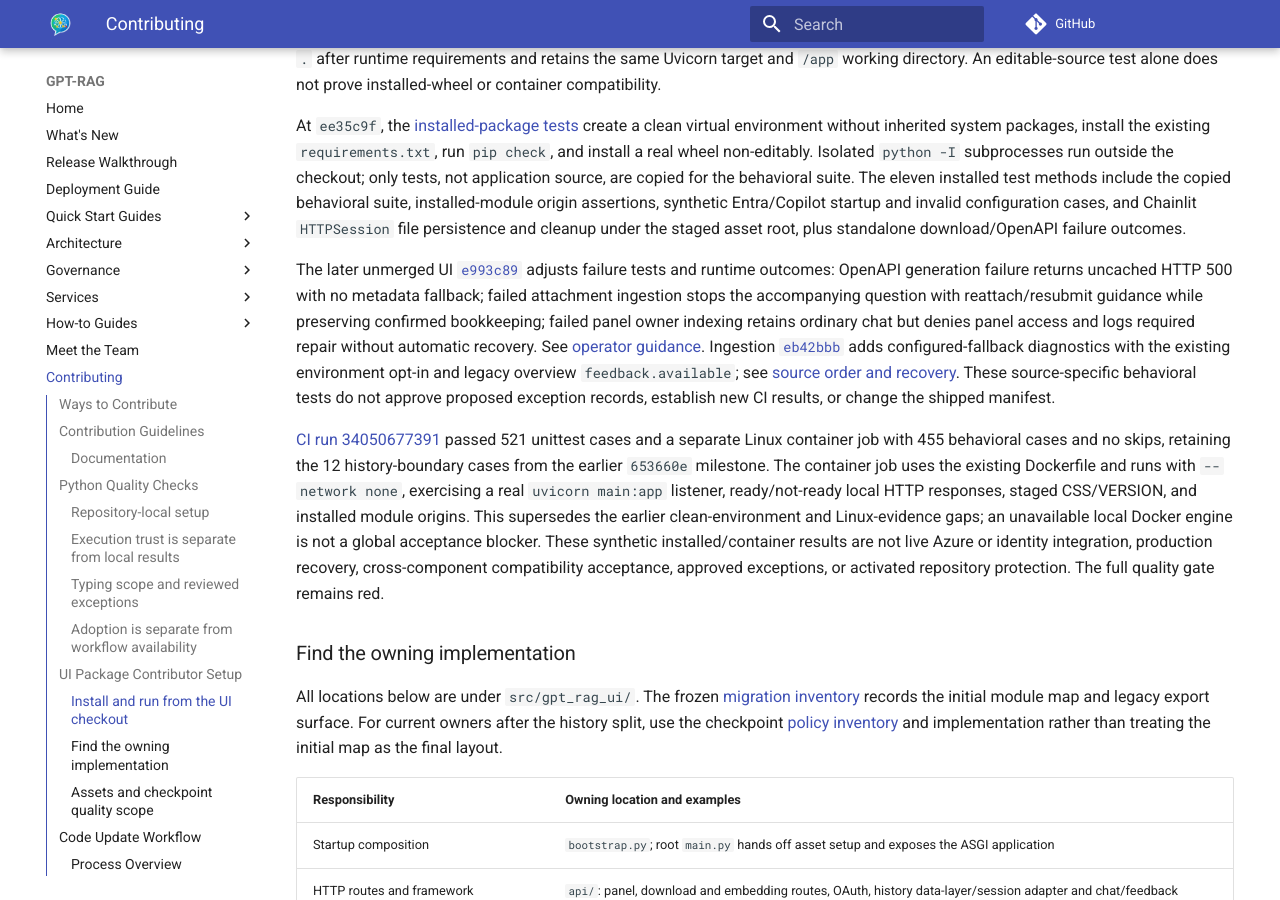
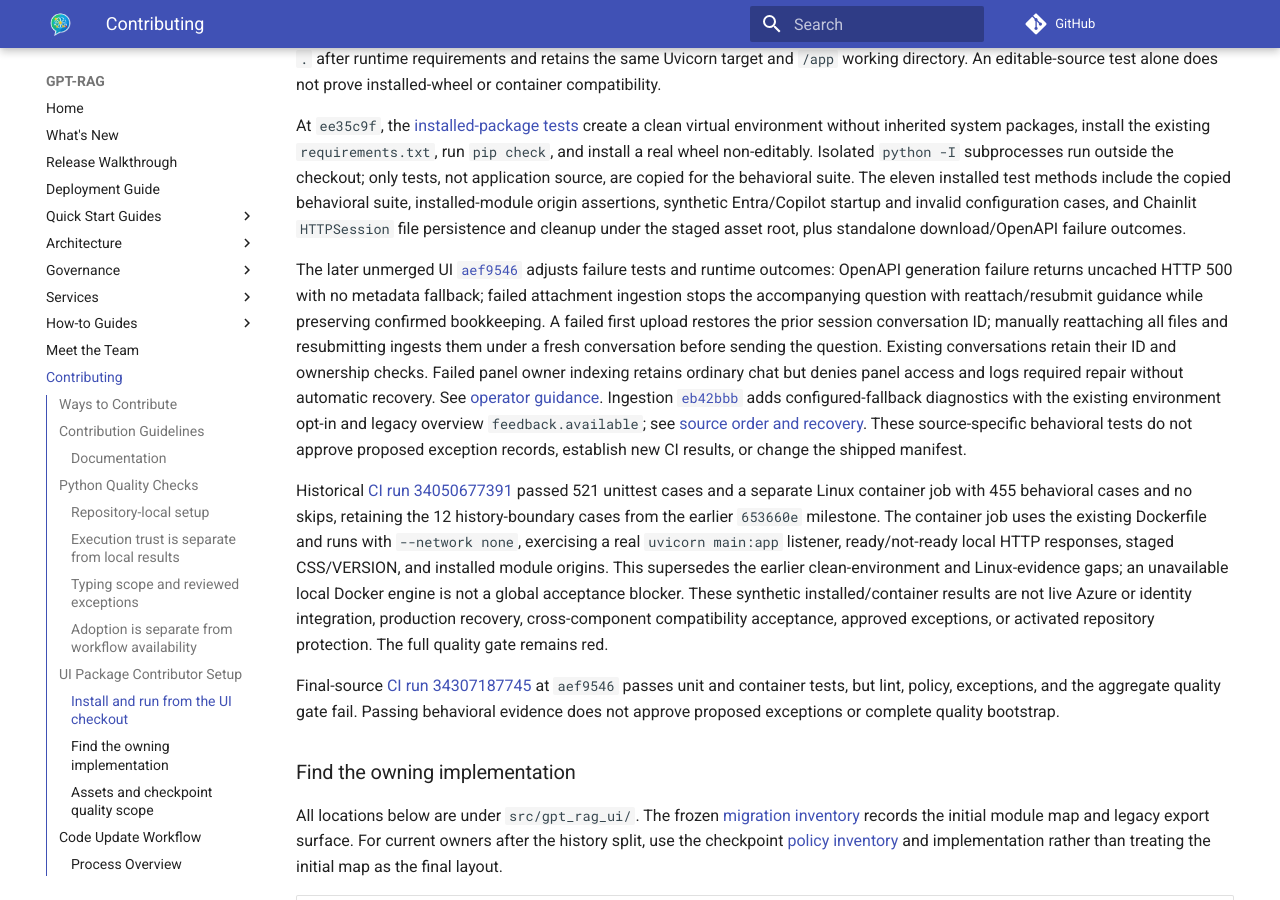
Before and after one commit to Azure/GPT-RAG, an MkDocs documentation site: the page built from docs/contributing.md, in a window 1280 px wide and 900 px high, scrolled down 5950 px. Built offline with MkDocs 1.6.1 and Material for MkDocs 9.7.7, drawn with Linux system fonts in a browser that asks for light colours; comment, search, counter and statistics services are not loaded.

Commit message:
docs: pin final UI upload retry behavior and CI evidence
Update candidate source references to aef9546 and clarify manual all-file retry, session ID restoration, and preserved ownership checks. Preserve orchestrator and ingestion pins.

Validation: python -m mkdocs build --strict and git diff --check passed; reviewed UI diff and retry regression tests and final CI run 34307187745.

Co-authored-by: Copilot App <223556219+Copilot@users.noreply.github.com>

```diff
--- a/docs/contributing.md
+++ b/docs/contributing.md
@@ -316,11 +316,14 @@ configuration cases, and Chainlit `HTTPSession` file persistence and cleanup
 under the staged asset root, plus standalone download/OpenAPI failure outcomes.
 
 The later unmerged UI
-[`e993c89`](https://github.com/Azure/gpt-rag-ui/commit/e993c89e00c296edb5384219d200d50937311713)
+[`aef9546`](https://github.com/Azure/gpt-rag-ui/commit/aef9546879333c8615b7adb3917f299a665f4ecc)
 adjusts failure tests and runtime outcomes: OpenAPI generation failure returns
 uncached HTTP 500 with no metadata fallback; failed attachment ingestion stops
 the accompanying question with reattach/resubmit guidance while preserving
-confirmed bookkeeping; failed panel owner indexing retains ordinary chat but
+confirmed bookkeeping. A failed first upload restores the prior session
+conversation ID; manually reattaching all files and resubmitting ingests them
+under a fresh conversation before sending the question. Existing conversations
+retain their ID and ownership checks. Failed panel owner indexing retains ordinary chat but
 denies panel access and logs required repair without automatic recovery.
 See [operator guidance](troubleshooting.md). Ingestion
 [`eb42bbb`](https://github.com/Azure/gpt-rag-ingestion/commit/eb42bbb155613ba570f891b67366967387735e32)
@@ -330,7 +333,7 @@ legacy overview `feedback.available`; see
 These source-specific behavioral tests do not approve proposed exception
 records, establish new CI results, or change the shipped manifest.
 
-[CI run 34050677391](https://github.com/Azure/gpt-rag-ui/actions/runs/34050677391)
+Historical [CI run 34050677391](https://github.com/Azure/gpt-rag-ui/actions/runs/34050677391)
 passed 521 unittest cases and a separate Linux container job with 455 behavioral
 cases and no skips, retaining the 12 history-boundary cases from the earlier
 `653660e` milestone. The container job uses the existing Dockerfile and runs
@@ -341,6 +344,11 @@ an unavailable local Docker engine is not a global acceptance blocker.
 These synthetic installed/container results are not live Azure or identity
 integration, production recovery, cross-component compatibility acceptance, approved
 exceptions, or activated repository protection. The full quality gate remains red.
+
+Final-source [CI run 34307187745](https://github.com/Azure/gpt-rag-ui/actions/runs/34307187745)
+at `aef9546` passes unit and container tests, but lint, policy, exceptions,
+and the aggregate quality gate fail. Passing behavioral evidence does not
+approve proposed exceptions or complete quality bootstrap.
 
 ### Find the owning implementation
 
```
Also changed, not shown: docs/hosted_agent_release_matrix.md (+1 -1 lines), docs/howto_userfeedback.md (+1 -1 lines), docs/troubleshooting.md (+8 -2 lines).
